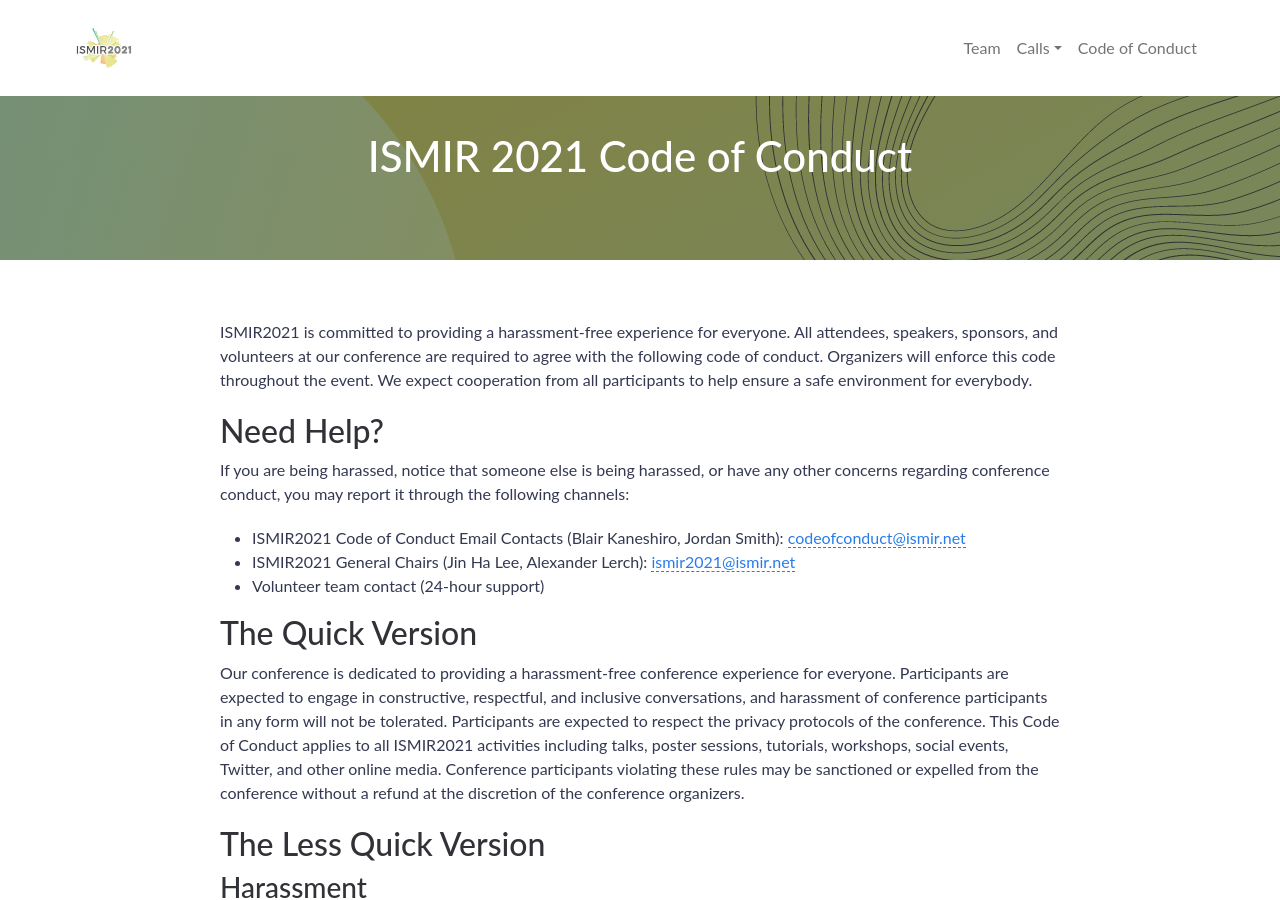
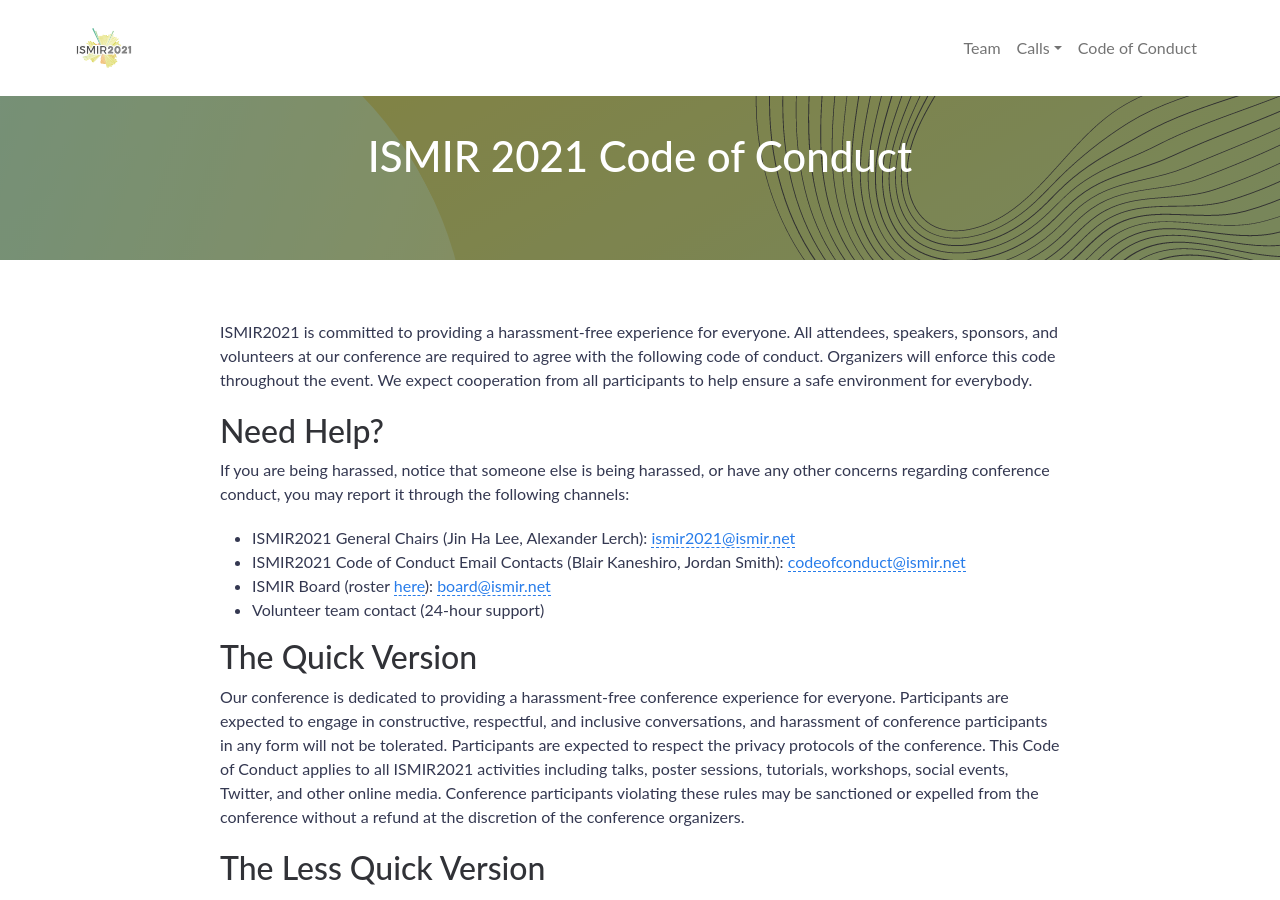
Before and after one commit to ismir2021/ismir2021.github.io, a Jekyll site: the page built from coc.md, in a window 1280 px wide and 900 px high. Built offline with Jekyll 4.4.1, drawn with Linux system fonts in a browser that asks for light colours; nearby versions of some CDN libraries.

Commit message:
update need help section of CoC

```diff
--- a/coc.md
+++ b/coc.md
@@ -10,8 +10,9 @@
 
 If you are being harassed, notice that someone else is being harassed, or have any other concerns regarding conference conduct, you may report it through the following channels:
 
+* ISMIR2021 General Chairs (Jin Ha Lee, Alexander Lerch): [ismir2021@ismir.net](mailto:ismir2021@ismir.net)
 * ISMIR2021 Code of Conduct Email Contacts (Blair Kaneshiro, Jordan Smith): [codeofconduct@ismir.net](mailto:codeofconduct@ismir.net)
-* ISMIR2021 General Chairs (Jin Ha Lee, Alexander Lerch): [ismir2021@ismir.net](mailto:ismir2021@ismir.net)
+* ISMIR Board (roster [here](https://ismir.net/about/)): [board@ismir.net](mailto:board@ismir.net)
 * Volunteer team contact (24-hour support)
 
 
```
